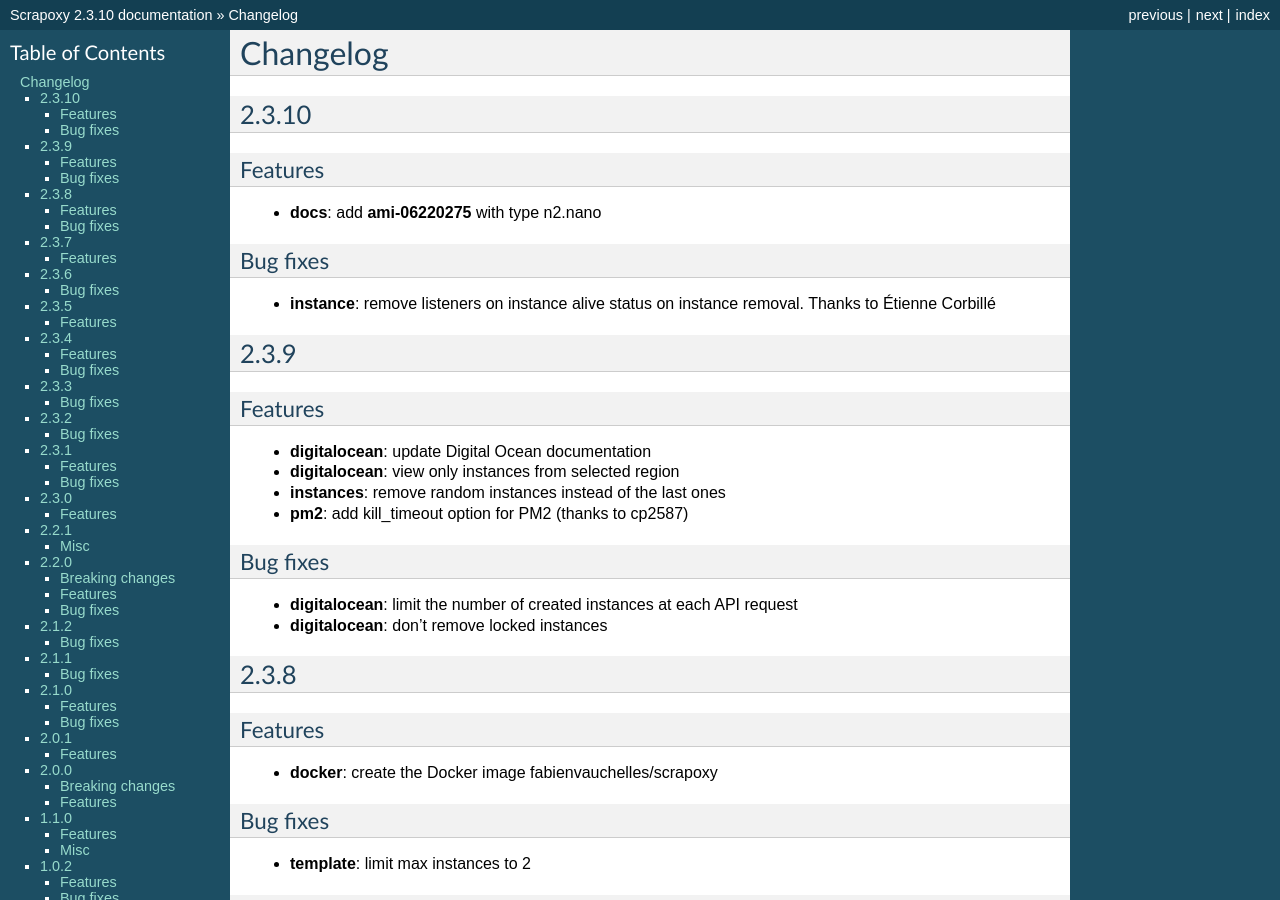
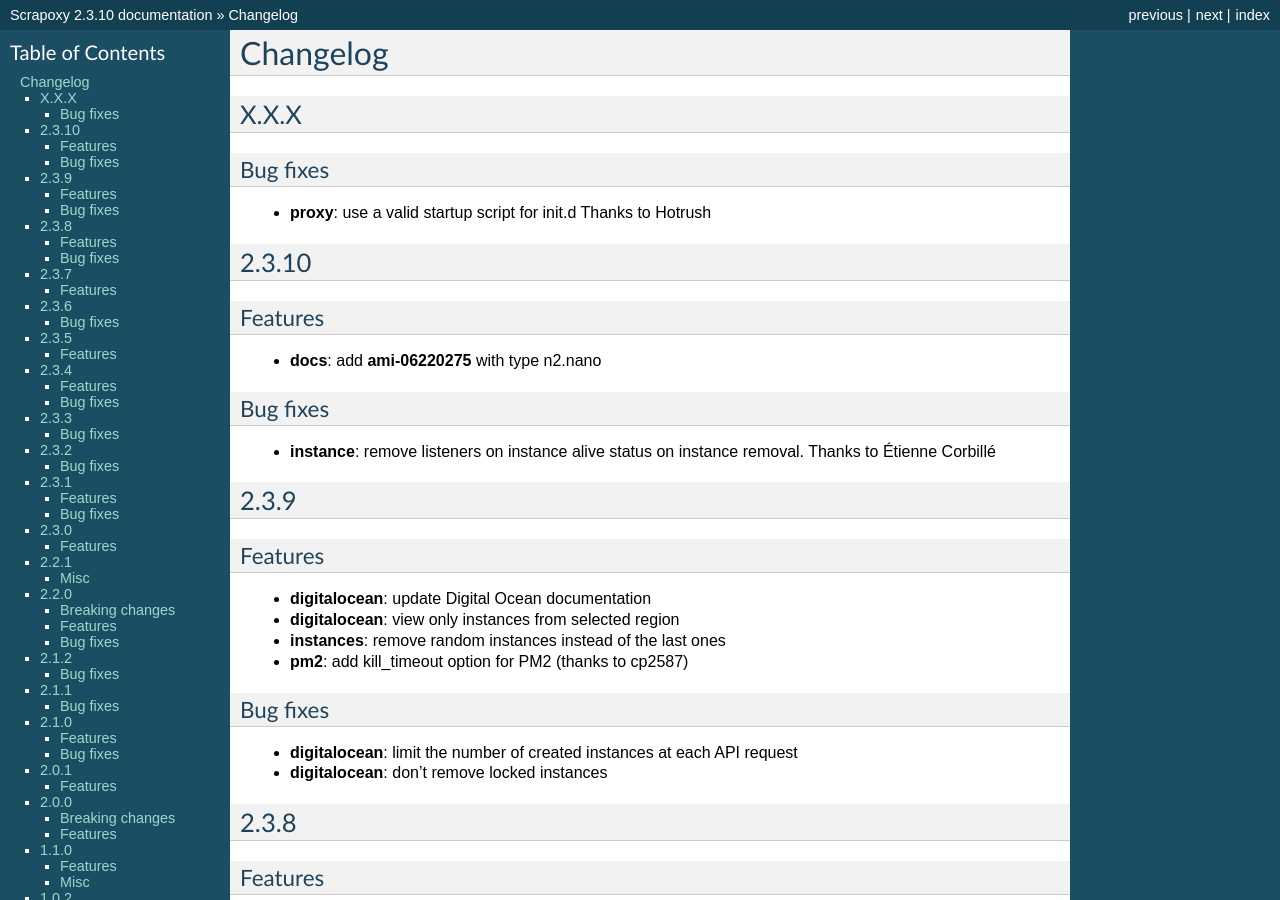
Before and after one commit to zahlio/scrapoxy, a Sphinx documentation site: the page built from docs/changelog.rst, in a window 1280 px wide and 900 px high. Built offline with Sphinx 7.4.7, drawn with Linux system fonts in a browser that asks for light colours.

Commit message:
chore(changelog): add hotrush PR description

```diff
--- a/docs/changelog.rst
+++ b/docs/changelog.rst
@@ -1,6 +1,14 @@
 =========
 Changelog
 =========
+
+X.X.X
+======
+
+Bug fixes
+---------
+
+- **proxy**: use a valid startup script for init.d Thanks to Hotrush
 
 
 2.3.10
```
